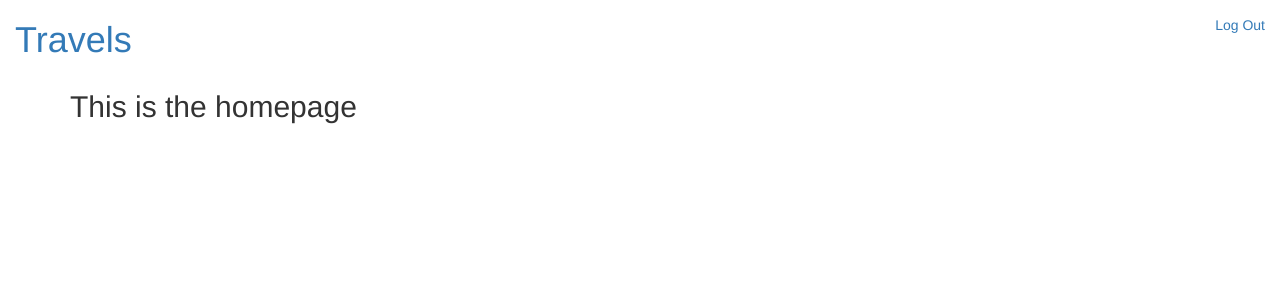
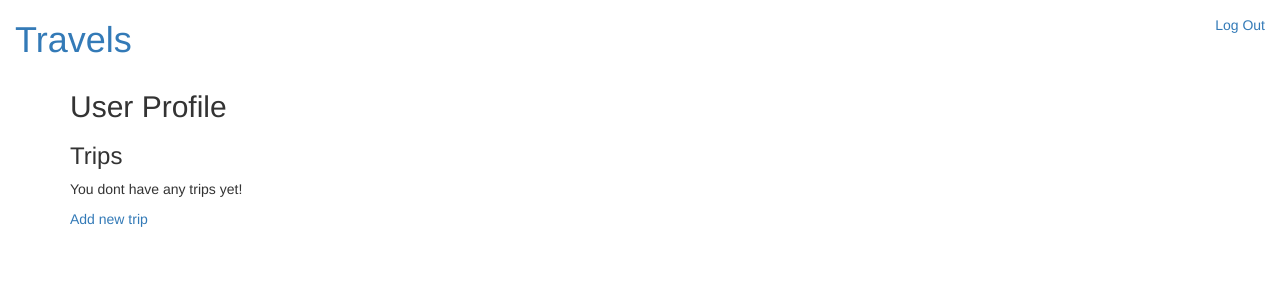
Before and after one commit to sknielsen/final-project, a Flask app: page / in a window 1280 px wide. Shown: the top 300 px of the page. Run offline with Flask 2, Linux system fonts and the light colour scheme; the visitor is signed in with stand-in values (Sample User, id 1); data that the repository does not hold is empty; some libraries are stand-ins or nearby versions.

Commit message:
Update homepage to show users trips and add form for new trip

```diff
--- a/model.py
+++ b/model.py
@@ -31,7 +31,7 @@ class Trip(db.Model):
     name = db.Column(db.String(64), nullable=True)
     user_id = db.Column(db.Integer, db.ForeignKey('users.user_id'))
     location = db.Column(db.String(64), nullable=False)
-    date = db.Column(db.DateTime)
+    date = db.Column(db.Date)
 
     # Define relationship to user
     user = db.relationship("User",
--- a/server.py
+++ b/server.py
@@ -16,11 +16,19 @@ app.jinja_env.undefined = StrictUndefined
 @app.route('/')
 def index():
     """Homepage."""
-    return render_template("homepage.html")
+    if session.get('logged_in_user') is not None:
+        user_id = session['logged_in_user']
+        user_trips = Trip.query.filter_by(user_id=user_id).all()
+    else:
+        user_trips = []
+
+    return render_template("homepage.html", trips=user_trips)
+
 
 @app.route('/create-account', methods=['GET'])
 def create_account():
     """ Allows user to create a new account """
+
     return render_template('create_account.html')
 
 
@@ -41,15 +49,16 @@ def check_create():
         new_user = User(email=user_email, password=user_password, name=name)
         db.session.add(new_user)
         db.session.commit()
-        session['logged_in_email'] = user_email
+        user = User.query.filter_by(email=user_email).one()
+        session['logged_in_user'] = user.user_id
         flash('You are now registered and logged in!')
-        return redirect('/users/%s' % (user.user_id))
+        return redirect('/')
 
 
 @app.route('/logout')
 def logout():
     """Logs out user"""
-    del session['logged_in_email']
+    del session['logged_in_user']
     flash("You are now logged out.")
     return redirect('/')
 
@@ -71,9 +80,9 @@ def check_login():
     try:
         user = User.query.filter_by(email=user_email).one()
         if user.password == user_password:
-            session['logged_in_email'] = user_email
+            session['logged_in_user'] = user.user_id
             flash('Hello, %s' % (user.name))
-            return redirect('/users/%s' % (user.user_id))
+            return redirect('/')
         else:
             flash('Wrong password!')
             return redirect('/login-form')
@@ -83,19 +92,42 @@ def check_login():
         return redirect('/create-account')
 
 
-@app.route('/users/<user_id>')
-def user_profile(user_id):
-    """Displays a user's profile """
-    user = User.query.get(user_id)
+# @app.route('/users/<user_id>')
+# def user_profile(user_id):
+#     """Displays a user's profile """
+#     user = User.query.get(user_id)
 
-    user_trips = user.trips
+    # user_trips = user.trips
     # user_ratings = []
     # for rating in ratings:
     #     user_ratings.append((rating.movie.title, rating.score))
 
     # return render_template('user_profile.html', user_age=user_age, user_zip=user_zip,
                             # user_ratings=user_ratings)
-    return render_template('user_profile.html', trips=user_trips)
+    # return render_template('user_profile.html', trips=user_trips)
+
+
+@app.route('/add-trip')
+def new_trip():
+    """Form that gets info for new trip"""
+
+    return render_template('trip_form.html')
+
+
+@app.route('/add-trip', methods=['POST'])
+def add_trip():
+    """Add new trip from info in form"""
+
+    name = request.form.get('name')
+    location = request.form.get('location')
+    date = request.form.get('date')
+    user_id = session['logged_in_user']
+
+    trip = Trip(location=location, date=date, name=name, user_id=user_id)
+    db.session.add(trip)
+    db.session.commit()
+
+    return redirect('/')
 
 
 if __name__ == "__main__":
--- a/templates/base.html
+++ b/templates/base.html
@@ -8,7 +8,7 @@
 <body>
     <div class="navbar-collapse collapse">
         <ul class="nav navbar-nav navbar-right">
-            {% if 'logged_in_email' in session %}
+            {% if 'logged_in_user' in session %}
                 <li><a href="/logout">Log Out</a></li>
             {% else %}
                 <li><a href="/login-form">Log In</a></li>
--- a/templates/homepage.html
+++ b/templates/homepage.html
@@ -1,6 +1,26 @@
 {% extends 'base.html' %}
 {% block content %}
 
-<h2>This is the homepage</h2>
+{% if 'logged_in_user' in session %}
+    <h2>User Profile</h2>
+    <h3>Trips</h3>
+    {% if not trips %}
+    <p>You dont have any trips yet!</p>
+    {% else %}
+      <ul>
+        {% for trip in trips %}
+          <li>
+          <p>{{ trip.name }}</p>
+          <p>{{ trip.location }}</p>
+          <p>{{ trip.date }}</p>
+          </li>
+        {% endfor %}
+      </ul>
+    {% endif %}
+    <p><a href="/add-trip">Add new trip</a></p>
+{% else %}
+    <h2>This is the homepage</h2>
+{% endif %}
+
 
 {% endblock %}
--- a/templates/user_profile.html
+++ b/templates/user_profile.html
@@ -16,5 +16,6 @@
         {% endfor %}
       </ul>
     {% endif %}
+    <p><a href="/add-trip">Add new trip</a></p>
 
 {% endblock %}
```
Also changed, not shown: login_form.html (added, +11 -0 lines), templates/trip_form.html (added, +12 -0 lines).
